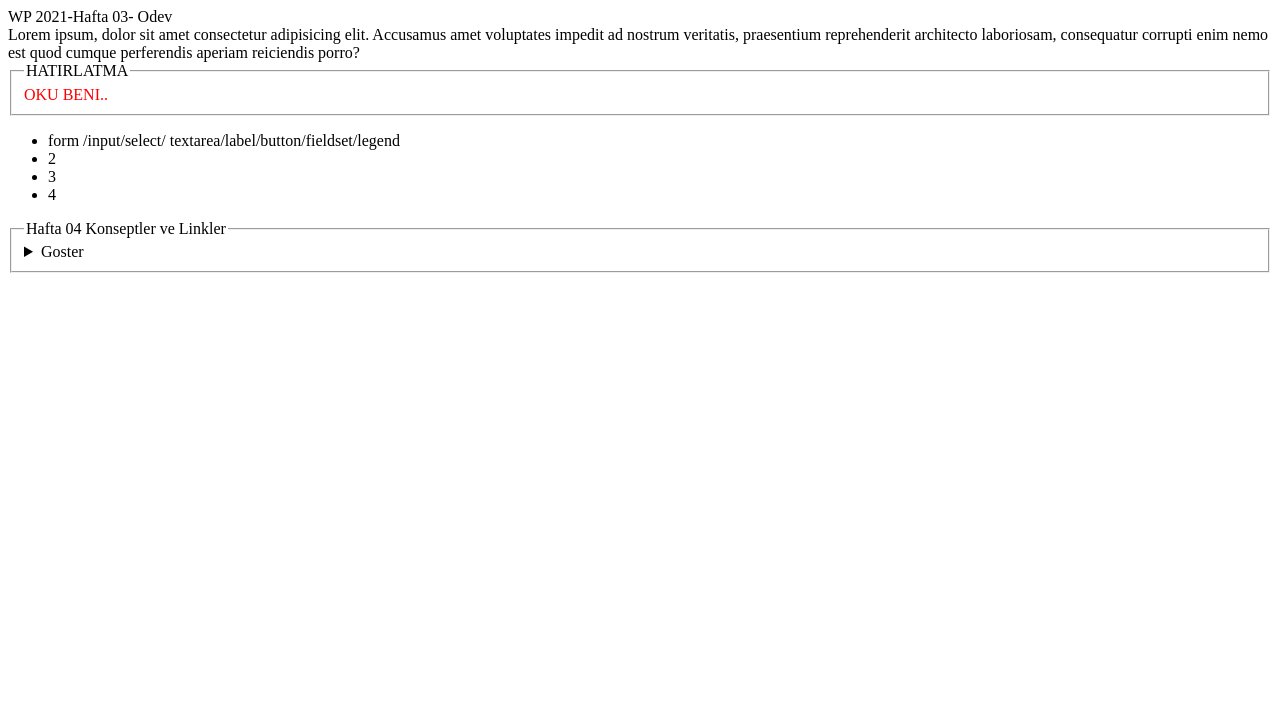
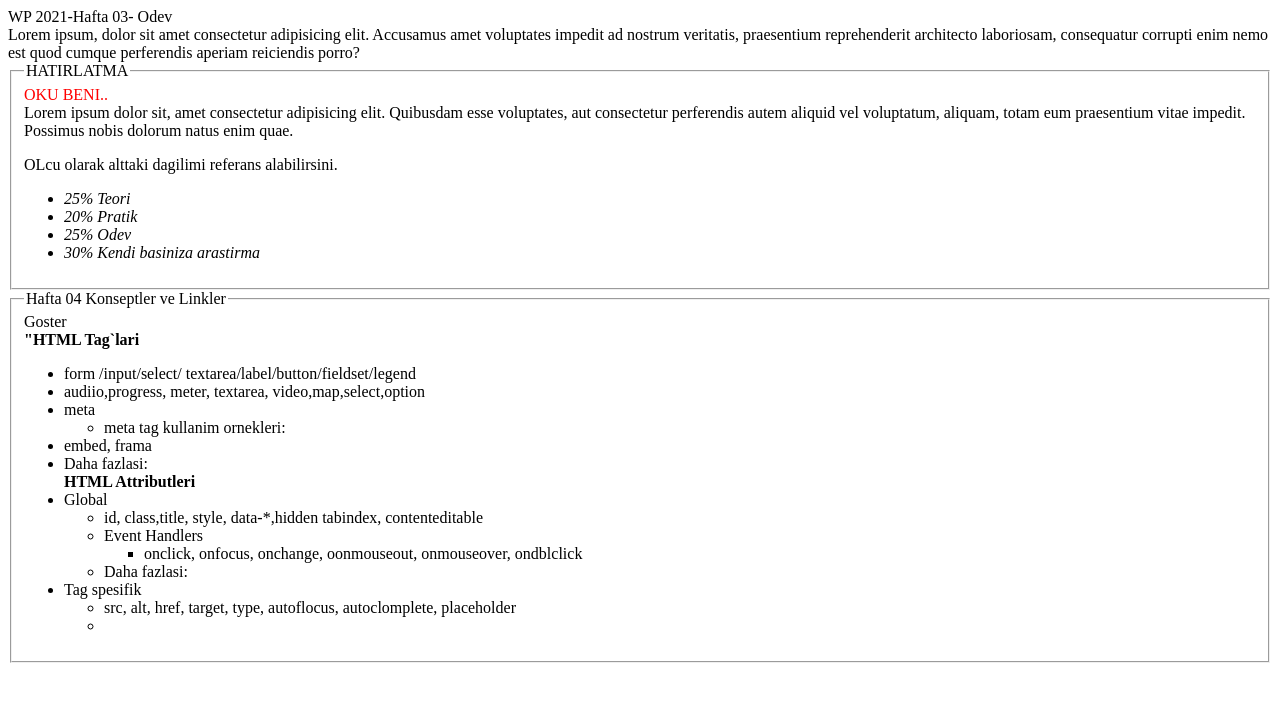
Before and after one commit to enaoniro/html, a plain HTML site: page week03/HTML_Week3_ISMAIL_CAN_summary.html in a window 1280 px wide. Drawn offline with Linux system fonts and the light colour scheme.

Commit message:
devam edildi

```diff
--- a/week03/HTML_Week3_ISMAIL_CAN_summary.html
+++ b/week03/HTML_Week3_ISMAIL_CAN_summary.html
@@ -9,34 +9,83 @@
 <main id="ana bolum">
     <header id="sayfa basligi">WP 2021-Hafta 03- Odev</header>
 
+<section>
          <article id="sayfanin icerik bilgi paragrafi">
         Lorem ipsum, dolor sit amet consectetur adipisicing elit. Accusamus amet voluptates impedit ad nostrum veritatis, praesentium reprehenderit architecto laboriosam, consequatur corrupti enim nemo est quod cumque perferendis aperiam reiciendis porro?
         </article>
+</section>
+
 <section class="fieldset1">
         <fieldset >
              <legend>HATIRLATMA </legend>
                   <header id="alan basligi" style="color: red"> OKU BENI.. </header>
+                                <article>
+                                         Lorem ipsum dolor sit, amet consectetur adipisicing elit. Quibusdam esse voluptates, aut consectetur perferendis autem aliquid vel voluptatum, aliquam, totam eum praesentium vitae impedit. Possimus nobis dolorum natus enim quae.
+                                <article>
+
+
+        <P>
+            <article>OLcu olarak alttaki dagilimi referans alabilirsini.</article>
+            <ul>
+                <li><i>25% Teori</i></li>
+                <li><i>20% Pratik</i></li>
+                <li><i>25% Odev</i></li>
+                <li><i>30% Kendi basiniza arastirma</i></li>
+
+            </ul>
         </fieldset>
-        <P>
 
-       </P>
+</section>
+
+<section class="fieldset1">
+
+    <fieldset>
+        <legend id="ders icerik">Hafta 04 Konseptler ve Linkler</legend>
+
+            <summary>Goster</summary>
+            <header><strong>"HTML Tag`lari</strong></header>
+
             <ul>
 
-                                <li class="item">form /input/select/ textarea/label/button/fieldset/legend</li>
-                                <li>2</li>
-                                <li>3</li>
-                                <li>4</li>
+                <li>form /input/select/ textarea/label/button/fieldset/legend</li>
+                <li>audiio,progress, meter, textarea, video,map,select,option</li>
+                <li>meta<br>
+                    <ul>
+                        <li>meta tag kullanim ornekleri: <a href="https://gist.github.com/kevinSuttle/1997924"></a></li>
+
+                    </ul>
+
+                 <li>embed, frama</li>
+                 <li>Daha fazlasi:<a href="html.com/tags"></a></li>
+
+            <header><strong>HTML Attributleri</strong></header>
+
+                 <li>Global<br>
+
+                  <ul>
+
+                      <li>id, class,title, style, data-*,hidden tabindex, contenteditable</li>
+                      <li>Event Handlers<br>
+                 <ul>
+                   <li>onclick, onfocus, onchange, oonmouseout, onmouseover, ondblclick</li>
+                 </ul>
+                      </li>
+                <li>Daha fazlasi:<link href="./Dev Moziilla Reference"></link></li>
+                </ul>
+                 </li>
+                 <li>Tag spesifik <br>
+                    <ul>
+                        <li>src, alt, href, target, type, autoflocus, autoclomplete, placeholder</li>
+                        <li></li>
+
+
+
+
 
                     </ul>
 
 
-    </fieldset>
-    <fieldset>
-        <legend id="ders icerik">Hafta 04 Konseptler ve Linkler</legend>
-        <details>
-            <summary>Goster</summary>
 
-        </details>
 
 
 
```
Lines whose indentation alone changed are shown as unchanged.
